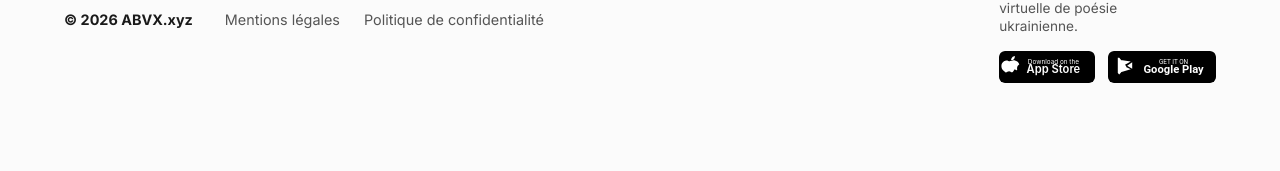
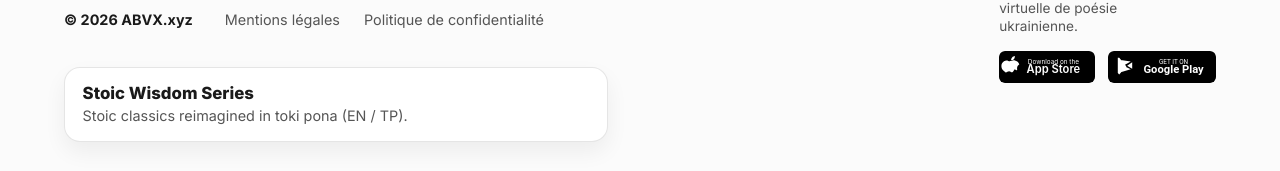
Before and after one commit to markoblogo/ukrainian-modernism, a Next.js app: page /fr in a window 1280 px wide. Shown: the part 4789-4960 px from the top of the page. Before the commit the page ends 4904 px from the top, so only its background shows below. Built offline with nearby package versions, Linux system fonts and the light colour scheme; a web font is replaced by a local one.

Commit message:
Add Stoic Wisdom Series banner to footer

```diff
--- a/src/components/Footer.module.css
+++ b/src/components/Footer.module.css
@@ -112,6 +112,38 @@
     text-decoration: underline;
 }
 
+.stoicBanner {
+    margin-top: 0.75rem;
+    display: block;
+    padding: 0.95rem 1.1rem;
+    border-radius: 16px;
+    border: 1px solid rgba(0, 0, 0, 0.10);
+    background: white;
+    text-decoration: none;
+    color: var(--color-ink);
+    box-shadow: 0 10px 22px rgba(0, 0, 0, 0.06);
+    transition: transform 0.18s ease, box-shadow 0.18s ease, border-color 0.18s ease;
+}
+
+.stoicBanner:hover {
+    transform: translateY(-1px);
+    border-color: rgba(0, 0, 0, 0.18);
+    box-shadow: 0 14px 28px rgba(0, 0, 0, 0.10);
+}
+
+.stoicBannerTitle {
+    font-size: 1.05rem;
+    font-weight: 750;
+    line-height: 1.2;
+}
+
+.stoicBannerSubtitle {
+    margin-top: 0.25rem;
+    font-size: 0.9rem;
+    line-height: 1.3;
+    color: var(--color-ink-light);
+}
+
 /* RIGHT COLUMN: Arkushi */
 .rightCol {
     display: flex;
--- a/src/components/Footer.tsx
+++ b/src/components/Footer.tsx
@@ -48,6 +48,21 @@ export default function Footer({ dict, lang }: { dict: any, lang: 'fr' | 'uk' })
                             </div>
                         </div>
 
+                        {/* Stoic Wisdom Series banner */}
+                        <a
+                            href="https://stoic.abvx.xyz"
+                            target="_blank"
+                            rel="noopener noreferrer"
+                            className={styles.stoicBanner}
+                        >
+                            <div className={styles.stoicBannerInner}>
+                                <div className={styles.stoicBannerTitle}>Stoic Wisdom Series</div>
+                                <div className={styles.stoicBannerSubtitle}>
+                                    Stoic classics reimagined in toki pona (EN / TP).
+                                </div>
+                            </div>
+                        </a>
+
                     </div>
 
                     {/* RIGHT COLUMN: Arkushi */}
```
